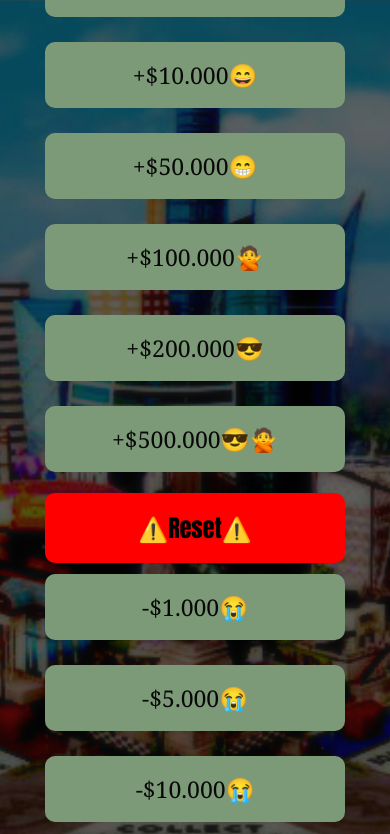
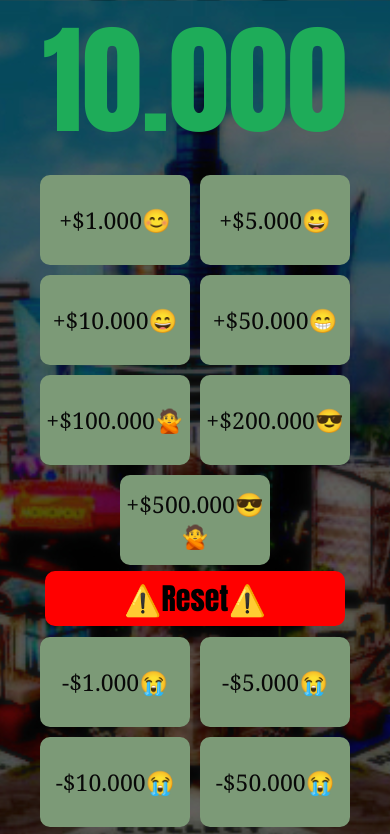
Before and after one commit to Igor-Dias-2010/counter-Banco-Imobiliario, a plain HTML site: page index.html in a window 390 px wide. Both pictures are taken after a click on the button "+$10.000😄". Shown: the top 834 px of the page. Drawn offline with Linux system fonts and the light colour scheme.

Commit message:
counter-Banco-imobiliario V2.0
Ajeitei algumas coisas:

criei um arquivo separado pro script

ajeitei bastante coisa no css, tais como: tirei a scrollbar, ajustei os botões,
ajustei o nome do background-image, tirei  a assinatura tanto do HTML quanto do CSS,
ajustei todos os botões para class="",(antes cada botão tinha um id="" diferente)

ajustei media queries, mas ainda falta muito para ajustar

```diff
--- a/estilo.css
+++ b/estilo.css
@@ -2,6 +2,7 @@
   margin: 0;
   padding: 0;
 }
+
 body {
   display: grid;
   height: 100vh;
@@ -9,161 +10,38 @@ body {
   place-items: center;
   background-size: cover;
   background-position: center;
-  background-image: url(Banco\ imobiliário-fotor-2025042218201.jpg);
+  background-image: url(Banco-imobiliário.jpg);
+  -ms-overflow-style: none;
+  scrollbar-width: none;
 }
+
 p {
   font-size: 120px;
   font-family: Impact, Haettenschweiler, "Arial Narrow Bold", sans-serif;
   color: rgb(46, 204, 113);
 }
+
 h1 {
   color: lightgray;
   font-family: "Franklin Gothic Medium", "Arial Narrow", Arial, sans-serif;
   font-size: 70px;
 }
+
 h2 {
   color: white;
   font-family: "Franklin Gothic Medium", "Arial Narrow", Arial, sans-serif;
   font-size: 70px;
 }
+
 h3 {
   color: white;
 }
+
 h4 {
   color: lightgray;
 }
-#ass {
-  place-items: center;
-  background-color: black;
-  font-size: 13px;
-}
-@media (max-width: 768px) {
-  #mil,
-  #cincomil,
-  #dezmil,
-  #cinquenta,
-  #cem,
-  #duzentos,
-  #quinhentos,
-  #menosmil,
-  #menoscincomil,
-  #menosdezmil,
-  #menoscinquenta,
-  #menoscem,
-  #menosduzentos,
-  #menosquinhentos {
-    background: rgb(124, 154, 119);
-    border: 5px solid rgb(124, 154, 119);
-    border-radius: 10px;
-    font-family: Cambria, Cochin, Georgia, Times, "Times New Roman", serif;
-    font-size: 23px;
-    color: rgb(8, 8, 8);
-    transition: all 0.3s ease;
-  }
-  #mil:hover,
-  #cincomil:hover,
-  #dezmil:hover,
-  #cinquenta:hover,
-  #cem:hover,
-  #duzentos:hover,
-  #quinhentos:hover,
-  #menosmil:hover,
-  #menoscincomil:hover,
-  #menosdezmil:hover,
-  #menoscem:hover,
-  #menosquinhentos:hover,
-  #menosduzentos:hover,
-  #menoscinquenta:hover {
-    background-color: rgb(97, 128, 91);
-    transform: scale(1.1);
-    cursor: pointer;
-    color: white;
-  }
-}
 
-button {
-  margin-top: 20px;
-  padding: 10px;
-  margin: 5px;
-  margin-bottom: 20px;
-  font-size: 20px;
-}
-#Reset {
-  background: red;
-  border: 5px solid red;
-  border-radius: 10px;
-  font-family: Impact, Haettenschweiler, "Arial Narrow Bold", sans-serif;
-  font-size: 30px;
-  margin-top: 1px;
-  margin-bottom: 6px;
-  transition: all 0.3s ease;
-}
-#Reset:hover {
-  background-color: darkred;
-  transform: scale(1.1);
-  cursor: pointer;
-  color: yellow;
-}
-#mil,
-#cincomil,
-#dezmil,
-#cinquenta,
-#cem,
-#duzentos,
-#quinhentos,
-#menosmil,
-#menoscincomil,
-#menosdezmil,
-#menoscinquenta,
-#menoscem,
-#menosduzentos,
-#menosquinhentos {
-  background: rgb(124, 154, 119);
-  border: 5px solid rgb(124, 154, 119);
-  border-radius: 10px;
-  font-family: Cambria, Cochin, Georgia, Times, "Times New Roman", serif;
-  font-size: 23px;
-  color: rgb(8, 8, 8);
-  transition: all 0.3s ease;
-}
-#mil:hover,
-#cincomil:hover,
-#dezmil:hover,
-#cinquenta:hover,
-#cem:hover,
-#duzentos:hover,
-#quinhentos:hover,
-#menosmil:hover,
-#menoscincomil:hover,
-#menosdezmil:hover,
-#menoscem:hover,
-#menosquinhentos:hover,
-#menosduzentos:hover,
-#menoscinquenta:hover {
-  background-color: rgb(97, 128, 91);
-  transform: scale(1.1);
-  cursor: pointer;
-  color: white;
-}
-#resultado {
-  font-size: 120px;
-  font-weight: bold;
-  transition: color 0.5s ease;
-}
-
-.positivo {
-  color: rgb(30, 172, 89);
-}
-
-.negativo {
-  color: rgb(230, 44, 44);
-}
-
-.neutro {
-  color: rgb(92, 161, 161);
-}
-
-@media (max-width: 768px) {
+@media (max-width: 412px) {
   body {
     padding: 20px;
     display: flex;
@@ -186,11 +64,11 @@ button {
   }
 
   button {
-    width: 90%;
+    width: 80%;
     max-width: 300px;
-    font-size: 18px;
-    padding: 12px;
+    font-size: 1.5rem;
   }
+
 
   #mais,
   #menos {
@@ -205,10 +83,106 @@ button {
     font-size: 24px;
   }
 
-  #ass {
-    width: 100%;
-    text-align: center;
-    font-size: 12px;
-    margin-top: 20px;
+  .menos {
+    background: rgb(124, 154, 119);
+    border: 5px solid rgb(124, 154, 119);
+    border-radius: 10px;
+    font-family: Cambria, Cochin, Georgia, Times, "Times New Roman", serif;
+    font-size: 23px;
+    color: rgb(8, 8, 8);
+    transition: all 0.3s ease;
+  }
+
+  .menos:hover {
+    background-color: rgb(97, 128, 91);
+    transform: scale(1.1);
+    cursor: pointer;
+    color: white;
+  }
+
+  .mais {
+    background: rgb(124, 154, 119);
+    border: 5px solid rgb(124, 154, 119);
+    border-radius: 10px;
+    font-family: Cambria, Cochin, Georgia, Times, "Times New Roman", serif;
+    font-size: 23px;
+    color: rgb(8, 8, 8);
+    transition: all 0.3s ease;
+  }
+
+  .mais:hover {
+    background-color: rgb(97, 128, 91);
+    transform: scale(1.1);
+    cursor: pointer;
+    color: white;
   }
 }
+
+/* ---------------------------------------------------------------------------------------- */
+.mais,
+.menos {
+  background: rgb(124, 154, 119);
+  border: 5px solid rgb(124, 154, 119);
+  border-radius: 10px;
+  font-family: Cambria, Cochin, Georgia, Times, "Times New Roman", serif;
+  font-size: 23px;
+  color: rgb(8, 8, 8);
+  transition: all 0.3s ease;
+}
+
+.mais:hover,
+.menos:hover {
+  background-color: rgb(97, 128, 91);
+  transform: scale(1.1);
+  cursor: pointer;
+  color: white;
+}
+
+
+button {
+  margin: 5px;
+  font-size: 20px;
+  width: 150px;
+  height: 90px;
+}
+
+#Reset {
+  background: red;
+  border: 5px solid red;
+  border-radius: 10px;
+  font-family: Impact, Haettenschweiler, "Arial Narrow Bold", sans-serif;
+  font-size: 30px;
+  margin-top: 1px;
+  margin-bottom: 6px;
+  transition: all 0.3s ease;
+}
+
+#Reset:hover {
+  background-color: darkred;
+  transform: scale(1.1);
+  cursor: pointer;
+  color: yellow;
+}
+
+#resultado {
+  font-size: 120px;
+  font-weight: bold;
+  transition: color 0.5s ease;
+}
+
+.positivo {
+  color: rgb(30, 172, 89);
+}
+
+.negativo {
+  color: rgb(230, 44, 44);
+}
+
+.neutro {
+  color: rgb(92, 161, 161);
+}
+
+
+body::-webkit-scrollbar {
+  display: none;
+}
--- a/index.html
+++ b/index.html
@@ -13,71 +13,27 @@
 
     <p id="resultado"></p>
     <div id="mais">
-      <button id="mil" onclick="add(1000)">+$1.000😊</button>
-      <button id="cincomil" onclick="add(5000)">+$5.000😀</button>
-      <button id="dezmil" onclick="add(10000)">+$10.000😄</button>
-      <button id="cinquenta" onclick="add(50000)">+$50.000😁</button>
-      <button id="cem" onclick="add(100000)">+$100.000🙅</button>
-      <button id="duzentos" onclick="add(200000)">+$200.000😎</button>
-      <button id="quinhentos" onclick="add(500000)">+$500.000😎🙅</button>
+      <button class="mais" onclick="add(1000)">+$1.000😊</button>
+      <button class="mais" onclick="add(5000)">+$5.000😀</button>
+      <button class="mais" onclick="add(10000)">+$10.000😄</button>
+      <button class="mais" onclick="add(50000)">+$50.000😁</button>
+      <button class="mais" onclick="add(100000)">+$100.000🙅</button>
+      <button class="mais" onclick="add(200000)">+$200.000😎</button>
+      <button class="mais" onclick="add(500000)">+$500.000😎🙅</button>
     </div>
 
     <button id="Reset" onclick="Reset()">⚠️Reset⚠️</button>
 
     <div id="menos">
-      <button id="menosmil" onclick="add(-1000)">-$1.000😭</button>
-      <button id="menoscincomil" onclick="add(-5000)">-$5.000😭</button>
-      <button id="menosdezmil" onclick="add(-10000)">-$10.000😭</button>
-      <button id="menoscinquenta" onclick="add(-50000)">-$50.000😭</button>
-      <button id="menoscem" onclick="add(-100000)">-$100.000😭</button>
-      <button id="menosduzentos" onclick="add(-200000)">-$200.000😭</button>
-      <button id="menosquinhentos" onclick="add(-500000)">-$500.000😭</button>
+      <button class="menos" onclick="add(-1000)">-$1.000😭</button>
+      <button class="menos" onclick="add(-5000)">-$5.000😭</button>
+      <button class="menos" onclick="add(-10000)">-$10.000😭</button>
+      <button class="menos" onclick="add(-50000)">-$50.000😭</button>
+      <button class="menos" onclick="add(-100000)">-$100.000😭</button>
+      <button class="menos" onclick="add(-200000)">-$200.000😭</button>
+      <button class="menos" onclick="add(-500000)">-$500.000😭</button>
     </div>
 
-    <script>
-      const numerosalvo = localStorage.getItem("numero");
-      let numero = 0;
-
-      if (numerosalvo) {
-        // Remove os pontos e converte pra número
-        numero = parseInt(numerosalvo);
-      }
-
-      function add(value) {
-        numero += value;
-        render();
-      }
-
-      function render() {
-        const p = document.querySelector("#resultado");
-        p.innerText = numero.toLocaleString("pt-BR");
-
-        // Remove qualquer classe anterior
-        p.classList.remove("positivo", "negativo", "neutro");
-
-        // Adiciona a nova classe dependendo do valor
-        if (numero > 0) {
-          p.classList.add("positivo");
-        } else if (numero < 0) {
-          p.classList.add("negativo");
-        } else {
-          p.classList.add("neutro");
-        }
-
-        localStorage.setItem("numero", numero);
-      }
-
-      function Reset() {
-        numero = 0;
-        render();
-      }
-
-      render();
-    </script>
-
-    <div id="ass">
-      <h3>Feito por: Igor Dias</h3>
-      <h4>com a ajuda de: Diogo, João Pedro e ChatGPT</h4>
-    </div>
+    <script src="script.js"></script>
   </body>
 </html>
--- /dev/null
+++ b/script.js
@@ -0,0 +1,38 @@
+const numerosalvo = localStorage.getItem("numero");
+let numero = 0;
+
+if (numerosalvo) {
+    // Remove os pontos e converte pra número
+    numero = parseInt(numerosalvo);
+}
+
+function add(value) {
+    numero += value;
+    render();
+}
+
+function render() {
+    const p = document.querySelector("#resultado");
+    p.innerText = numero.toLocaleString("pt-BR");
+
+    // Remove qualquer classe anterior
+    p.classList.remove("positivo", "negativo", "neutro");
+
+    // Adiciona a nova classe dependendo do valor
+    if (numero > 0) {
+        p.classList.add("positivo");
+    } else if (numero < 0) {
+        p.classList.add("negativo");
+    } else {
+        p.classList.add("neutro");
+    }
+
+    localStorage.setItem("numero", numero);
+}
+
+function Reset() {
+    numero = 0;
+    render();
+}
+
+render();
```
Also changed, not shown: Banco-imobiliário.jpg (renamed from Banco imobiliário-fotor-2025042218201.jpg), Trevor 3-fotor-20250423165730.jpg (deleted), Trevor 3.jpg (deleted), Trevor 4-fotor-20250423165040.jpg (deleted), Trevor 4-fotor-2025042316557.jpg (deleted).
